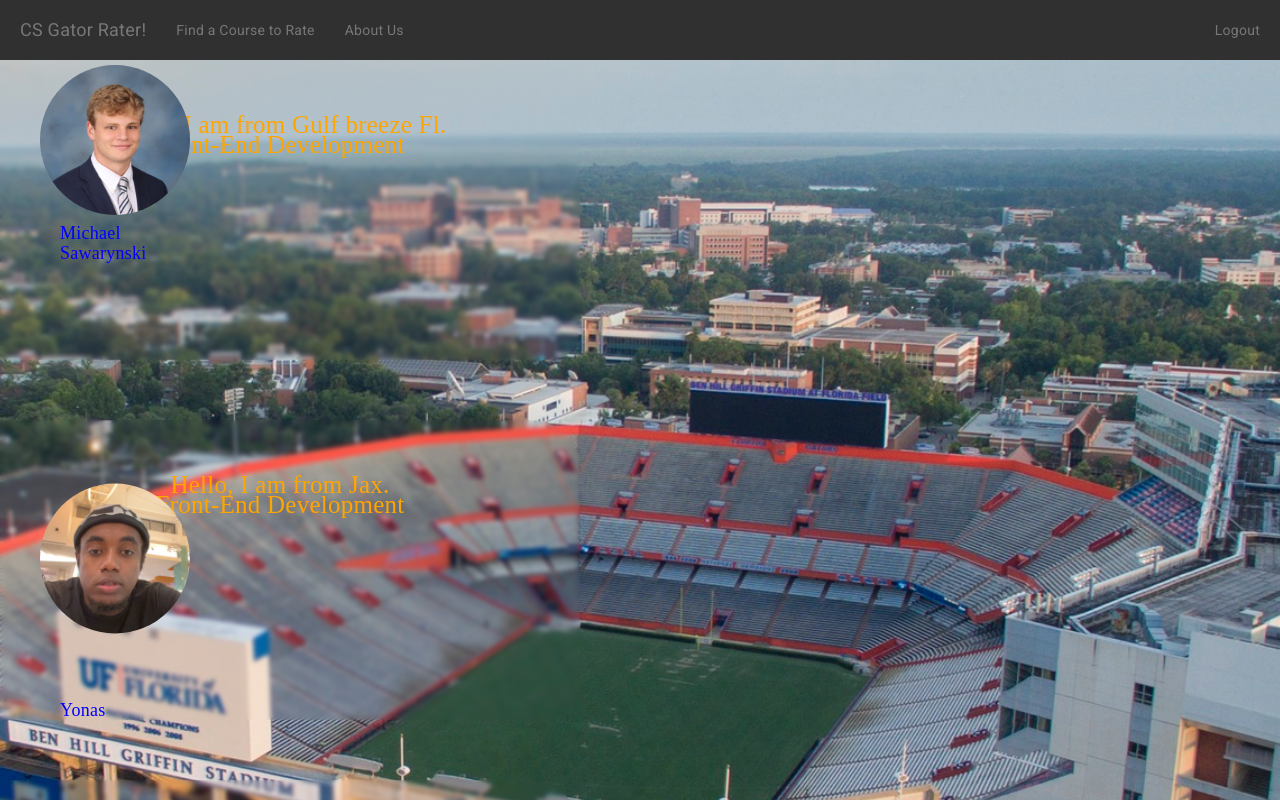
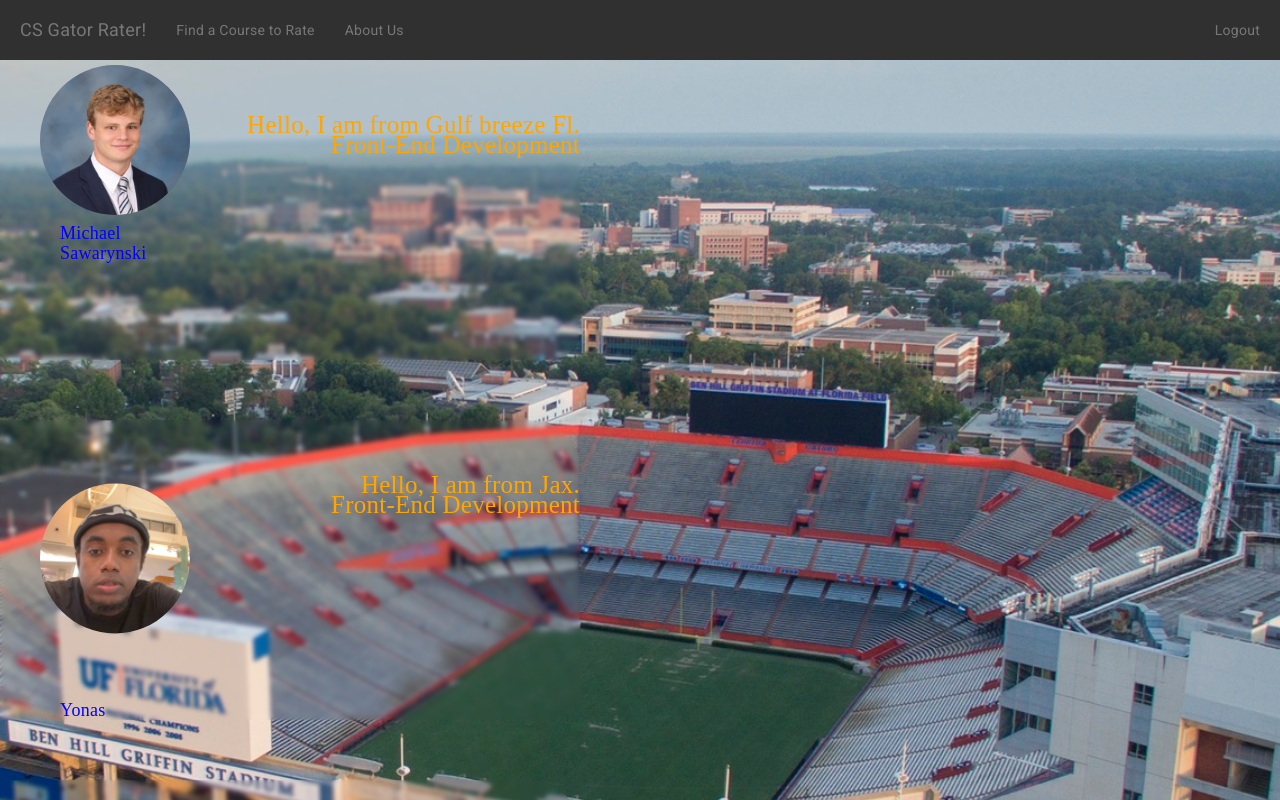
Before and after one commit to diminikov/GatorRater, an Angular app: page /aboutus in a window 1280 px wide. Shown: the top 800 px of the page. Built offline with nearby package versions, Linux system fonts and the light colour scheme; a web font is replaced by a local one.

Commit message:
About us

```diff
--- a/src/app/about-us/about-us.component.css
+++ b/src/app/about-us/about-us.component.css
@@ -87,13 +87,13 @@ background-size: cover;
   }
 
   .flex-bio{
-    text-align: center;
+    text-align: right;
     font-family: 'Lobster';
 
   }
 
   .flex-job{
-    text-align: center;
+    text-align: right;
     font-family: 'Lobster';
 
   }
```
